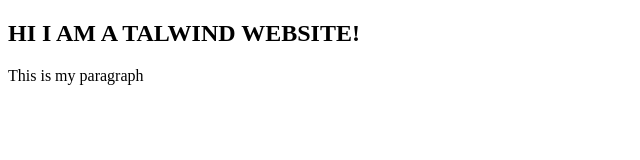
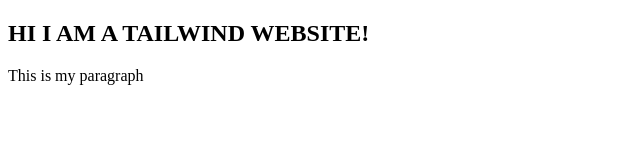
Before and after one commit to bvijber/tailwind-test, a website built with Vite: page index.html in a window 1280 px wide. Shown: the whole page, without its empty margins (0-640 px from the left). Built offline with nearby package versions, Linux system fonts and the light colour scheme.

Commit message:
corrected tailwind in the h2

```diff
--- a/index.html
+++ b/index.html
@@ -7,7 +7,7 @@
     <title>Vite App</title>
   </head>
   <body class="flex items-center justify-center min-h-screen text-orange-100 bg-orange-400">
-    <h2 class="text-6xl">HI I AM A TALWIND WEBSITE! </h2>
+    <h2 class="text-6xl">HI I AM A TAILWIND WEBSITE! </h2>
 
     <p class="text-teal-200">This is my paragraph</p>
 
```
